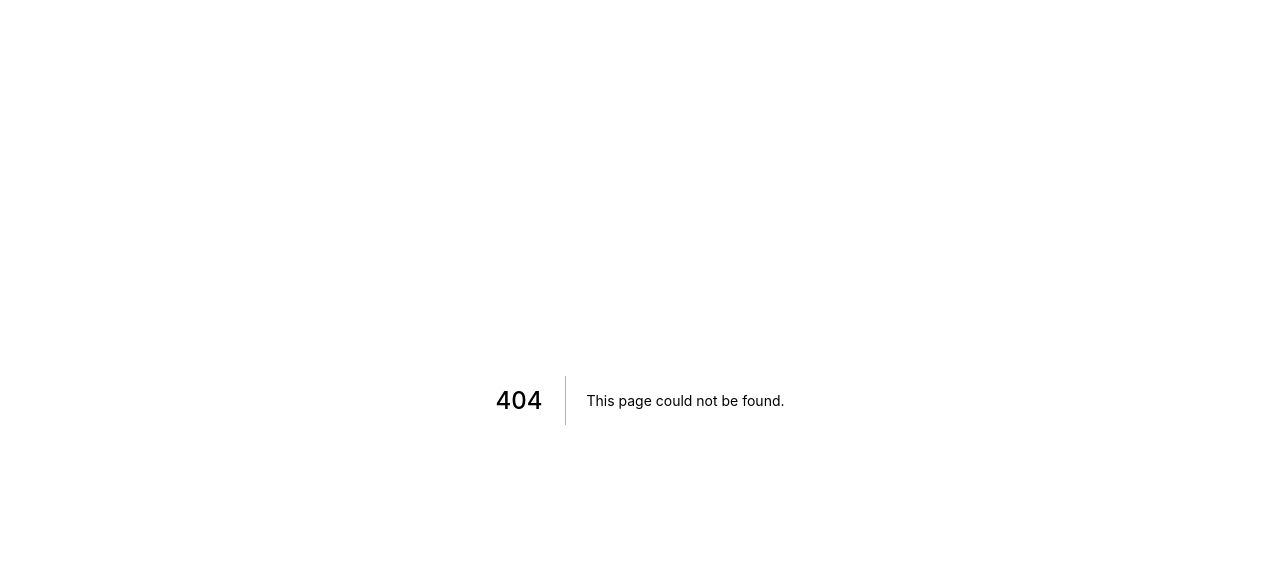
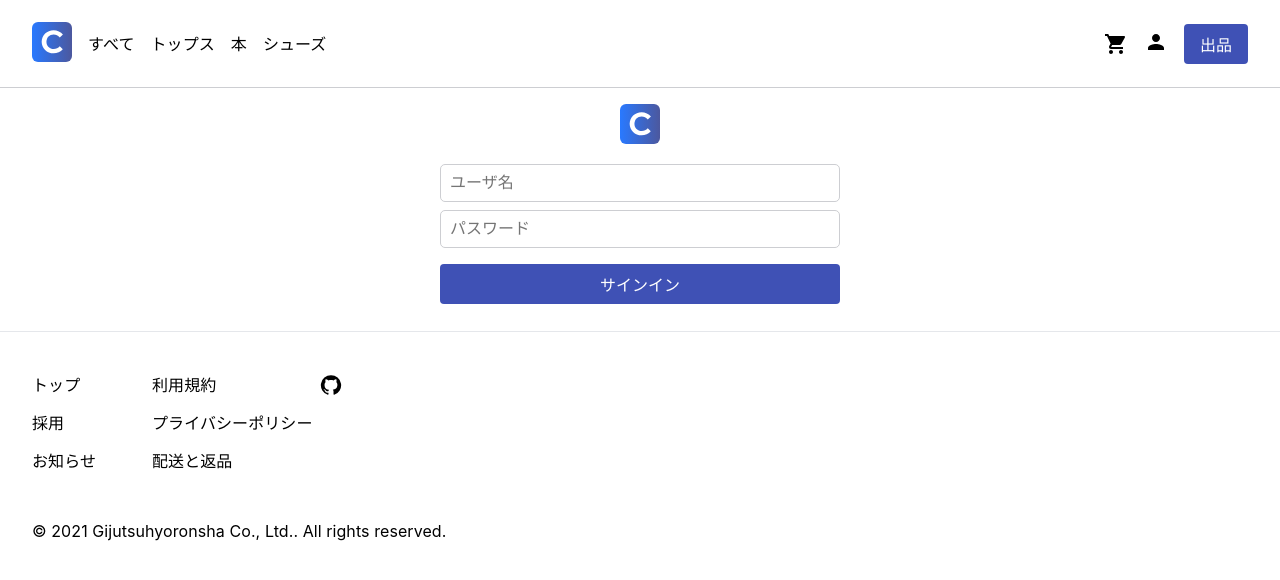
Before and after one commit to KeisukeShimamura/nextjs-gihyo-book, a Next.js app: page /signin in a window 1280 px wide. Before the commit this address had no page. Shown: the top 580 px of the page. Built offline with nearby package versions, Linux system fonts and the light colour scheme; no server answers.

Commit message:
サインインページ実装

```diff
--- /dev/null
+++ b/src/containers/SigninFormContainer.tsx
@@ -0,0 +1,39 @@
+import SigninForm from 'components/organisms/SigninForm'
+import { useAuthContext } from 'contexts/AuthContext'
+import { useGlobalSpinnerActionsContext } from 'contexts/GlobalSpinnerContext'
+
+interface SigninFormContainerProps {
+  /**
+   * サインインした時に呼ばれるイベントハンドラ
+   */
+  onSignin: (error?: Error) => void
+}
+
+/**
+ * サインインフォームコンテナ
+ */
+const SigninFormContainer = ({ onSignin }: SigninFormContainerProps) => {
+  const { signin } = useAuthContext()
+  const setGlobalSpinner = useGlobalSpinnerActionsContext()
+  // サインインボタンを押された時のイベントハンドラ
+  const handleSignin = async (username: string, password: string) => {
+    try {
+      // ローディングスピナーを表示する
+      setGlobalSpinner(true)
+      await signin(username, password)
+      onSignin && onSignin()
+    } catch (err: unknown) {
+      if (err instanceof Error) {
+        // エラーの内容を表示
+        window.alert(err.message)
+        onSignin && onSignin(err)
+      }
+    } finally {
+      setGlobalSpinner(false)
+    }
+  }
+
+  return <SigninForm onSignin={handleSignin} />
+}
+
+export default SigninFormContainer
--- a/src/pages/_app.tsx
+++ b/src/pages/_app.tsx
@@ -1,6 +1,14 @@
 import { AppProps } from 'next/app'
 import Head from 'next/head'
-import { createGlobalStyle } from 'styled-components'
+import { createGlobalStyle, ThemeProvider } from 'styled-components'
+import { SWRConfig } from 'swr'
+import GlobalSpinner from 'components/organisms/GlobalSpinner'
+import { AuthContextProvider } from 'contexts/AuthContext'
+import GlobalSpinnerContextProvider from 'contexts/GlobalSpinnerContext'
+import { ShoppingCartContextProvider } from 'contexts/ShoppingCartContext'
+import { theme } from 'themes'
+import type { ApiContext } from 'types'
+import { fetcher } from 'utils'
 
 // グローバルのスタイル
 const GlobalStyle = createGlobalStyle`
@@ -29,6 +37,10 @@
 }
 `
 
+const context: ApiContext = {
+  apiRootUrl: process.env.NEXT_PUBLIC_API_BASE_PATH || '/api/proxy',
+}
+
 const MyApp = ({ Component, pageProps }: AppProps) => {
   return (
     <>
@@ -43,7 +55,23 @@
         <meta property="og:type" content="website" />
       </Head>
       <GlobalStyle />
-      <Component {...pageProps} />
+      <ThemeProvider theme={theme}>
+        <SWRConfig
+          value={{
+            shouldRetryOnError: false,
+            fetcher,
+          }}
+        >
+          <GlobalSpinnerContextProvider>
+            <ShoppingCartContextProvider>
+              <AuthContextProvider context={context}>
+                <GlobalSpinner />
+                <Component {...pageProps} />
+              </AuthContextProvider>
+            </ShoppingCartContextProvider>
+          </GlobalSpinnerContextProvider>
+        </SWRConfig>
+      </ThemeProvider>
     </>
   )
 }
--- /dev/null
+++ b/src/pages/signin.tsx
@@ -0,0 +1,55 @@
+import type { NextPage } from 'next'
+import { useRouter } from 'next/router'
+import AppLogo from 'components/atoms/AppLogo'
+import Box from 'components/layout/Box'
+import Flex from 'components/layout/Flex'
+import Layout from 'components/templates/Layout'
+import SigninFormContainer from 'containers/SigninFormContainer'
+
+const SigninPage: NextPage = () => {
+  const router = useRouter()
+  // 認証後のイベントハンドラ
+  const handleSignin = async (err?: Error) => {
+    if (!err) {
+      // サインインに成功し、クエリが指定されている場合はそのURLに移動
+      // デフォルトはトップページに移動する
+      const redirectTo = (router.query['redirect_to'] as string) ?? '/'
+
+      console.log('Redirecting', redirectTo)
+      await router.push(redirectTo)
+    }
+  }
+
+  return (
+    <Layout>
+      <Flex
+        paddingTop={2}
+        paddingBottom={2}
+        paddingLeft={{ base: 2, md: 0 }}
+        paddingRight={{ base: 2, md: 0 }}
+        justifyContent="center"
+      >
+        <Flex
+          width="400px"
+          flexDirection="column"
+          justifyContent="center"
+          alignItems="center"
+        >
+          <Box marginBottom={2}>
+            <AppLogo />
+          </Box>
+          <Box width="100%">
+            {/*
+              サインインフォームコンテナ
+              SigninFormのユーザー名・パスワードから認証APIを呼び出し、
+              onSigninコールバックが呼び出される
+            */}
+            <SigninFormContainer onSignin={handleSignin} />
+          </Box>
+        </Flex>
+      </Flex>
+    </Layout>
+  )
+}
+
+export default SigninPage
```
